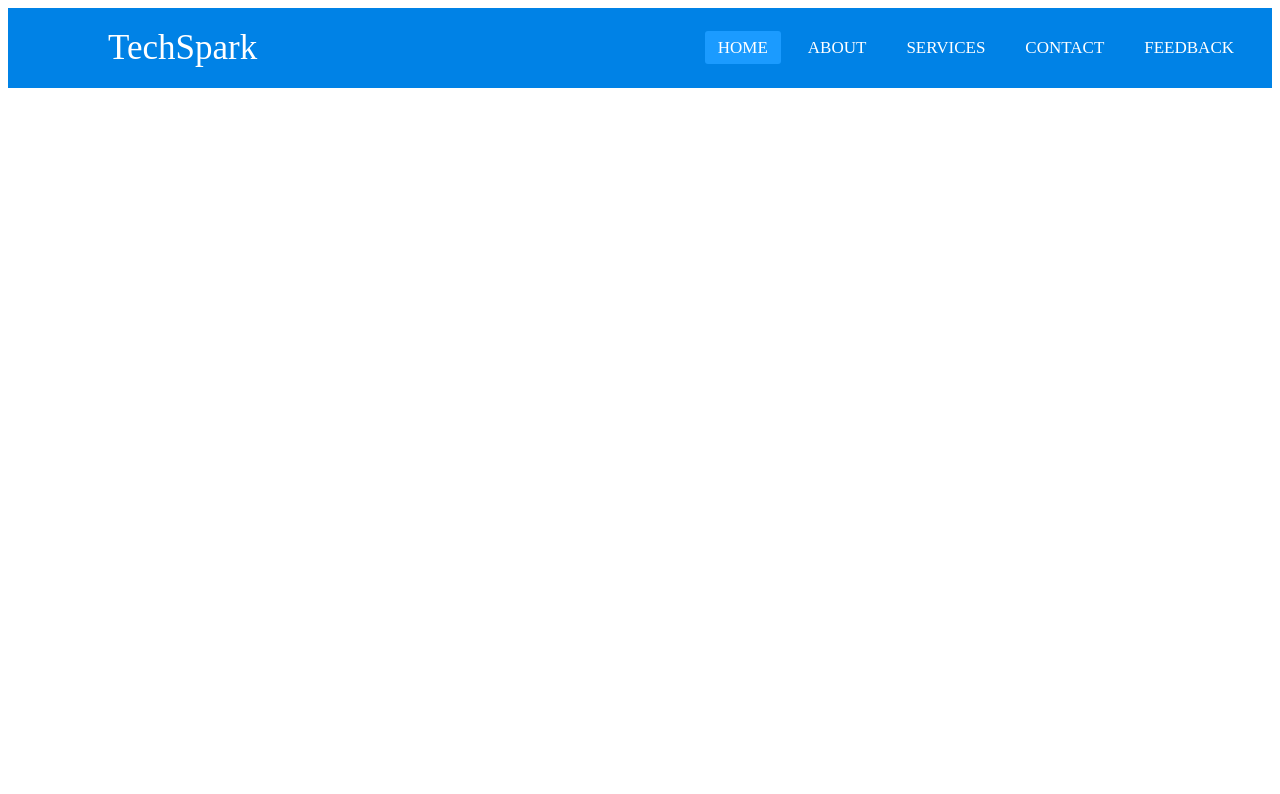
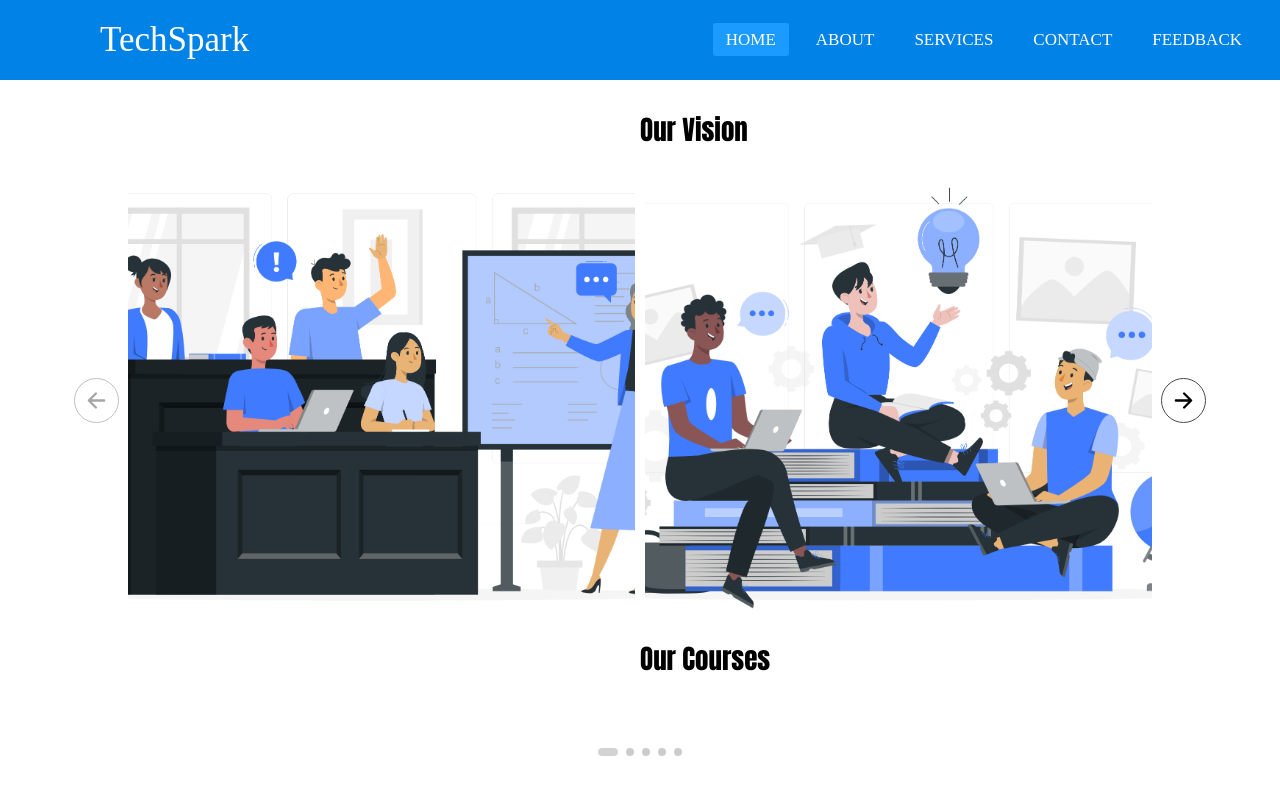
Before and after one commit to aman212001/Website-Using-JavaScript, a plain HTML site: page index.html in a window 1280 px wide. Drawn offline with nearby package versions, Linux system fonts and the light colour scheme.

Commit message:
Added Swiper Js Slide

```diff
--- a/assests/CSS/style.css
+++ b/assests/CSS/style.css
@@ -1,3 +1,4 @@
+/* Navbar CSS */
 .navbar{
     padding: 0;
     margin: 0;
@@ -107,3 +108,17 @@ a.active,a:hover{
         left: 0;
     }
 }
+
+/*Heading*/
+#heading{
+    font-family: Impact, Haettenschweiler, 'Arial Narrow Bold', sans-serif;
+    font-size: 27px;
+    padding-left: 50%;
+    line-height: 100px;
+}
+
+#heading1{
+    font-family: Impact, Haettenschweiler, 'Arial Narrow Bold', sans-serif;
+    font-size: 27px;
+    padding-left: 50%;
+}
--- a/assests/JS/script.js
+++ b/assests/JS/script.js
@@ -0,0 +1 @@
+// Swiper JS Code
--- a/index.html
+++ b/index.html
@@ -5,8 +5,69 @@
     <meta http-equiv="X-UA-Compatible" content="IE=edge">
     <meta name="viewport" content="width=device-width, initial-scale=1.0">
     <title>TechSpark</title>
+    <!--Swiper JS CDN-->
+    <link rel="stylesheet" href="https://cdn.jsdelivr.net/npm/swiper@10/swiper-bundle.min.css"/>
+
+    <style>
+        *{
+            padding: 0;
+            margin: 0;
+            box-sizing: border-box;
+        }
+        .swiper-section{
+            width: 100%;
+            height: 55vh;  /*100vh*/
+            display: flex;
+            justify-content: center;
+            align-items: center;
+        }
+        .swiper{
+            width: calc(100% - 20%);
+            height: calc(100vh - 4rem); /*20rem*/
+            border-radius: 8px;
+        }
+        .swiper-slide > img{
+            width: 100%;
+            height: 100%;
+            object-fit: cover;
+            object-position: center;
+        }
+        .swiper-slide{
+            border-radius: 8px;
+            overflow: hidden;
+        }
+        .pagination_{
+            position: absolute;
+            width: calc(100% - 10%);
+        }
+        .pagination_ div[class^="swiper-button"]::after {
+            display: none;
+        }
+        .pagination_ div[class^="swiper-button"] {
+            width: 45px;
+            height: 45px;
+            border: 1px solid rgb(75,75,75);
+            display: flex;
+            justify-content: center;
+            align-items: center;
+            border-radius: 50%;
+        }
+        .pagination_ div[class^="swiper-button"] img{
+            width: 60%;
+        }
+        .swiper-pagination-bullet-active{
+            width: 20px;
+            border-radius: 4px;
+            background: rgba(200, 200, 200, 0.8);
+        }
+    </style>
+
     <!--CSS External Link-->
     <link rel="stylesheet" href="assests/CSS/style.css">
+
+    <!--Javascript External-->
+    <script src="assests/JS/script.js"></script>
+
     <!--Font Awesome Icon List-->
     <!-- <script src="https://kit.fontawesome.com/a076d05399.js" crossorigin="anonymous"></script> -->
     <link rel="stylesheet" href="https://cdnjs.cloudflare.com/ajax/libs/font-awesome/4.7.0/css/font-awesome.min.css">
@@ -28,5 +89,59 @@
         </ul>
     </nav>
 
+<!--Heading-->
+<label id="heading">Our Vision</label>
+<!-- Swiper -->
+<section class="swiper-section">
+    <!-- Slider main container -->
+    <div class="swiper">
+        <!-- Additional required wrapper -->
+        <div class="swiper-wrapper">
+        <!-- Slides -->
+        <div class="swiper-slide"><img src="assests/Images/img 1.png"></div>
+        <div class="swiper-slide"><img src="assests/Images/img 2.png"></div>
+        <div class="swiper-slide"><img src="assests/Images/img 3.png"></div>
+        <div class="swiper-slide"><img src="assests/Images/img 4.png"></div>
+        <div class="swiper-slide"><img src="assests/Images/img 5.png"></div>
+        <div class="swiper-slide"><img src="assests/Images/img 6.png"></div>
+        </div>
+        <!-- If we need pagination -->
+        <div class="swiper-pagination"></div>
+
+
+
+        <!-- If we need scrollbar -->
+        <!-- <div class="swiper-scrollbar"></div> -->
+    </div>
+    <div class="pagination_">
+        <!-- If we need navigation buttons -->
+        <div class="swiper-button-prev"><img src="assests/Images/icons/back.svg"></div>
+        <div class="swiper-button-next"><img src="assests/Images/icons/next.svg"></div>
+
+    </div>
+</section>
+
+
+<!--Swiper JS Javascript-->
+<script src="https://cdn.jsdelivr.net/npm/swiper@10/swiper-bundle.min.js"></script>
+<script>
+    const swiper = new Swiper('.swiper', {
+  speed: 400,
+  spaceBetween: 10,
+  slidesPerView: 2,    //3
+  pagination: {
+    el: '.swiper-pagination',
+    type: 'bullets',
+    clickable:true
+  },
+  navigation: {
+    nextEl: '.swiper-button-next',
+    prevEl: '.swiper-button-prev',
+  }
+});
+</script>
+<br>
+<label id="heading1">Our Courses</label>
+<br>
 </body>
 </html>
```
Also changed, not shown: assests/Images/icons/back.svg (added), assests/Images/icons/next.svg (added), assests/Images/img 1.png (added), assests/Images/img 2.png (added), assests/Images/img 3.png (added), assests/Images/img 4.png (added), assests/Images/img 5.png (added), assests/Images/img 6.png (added).
